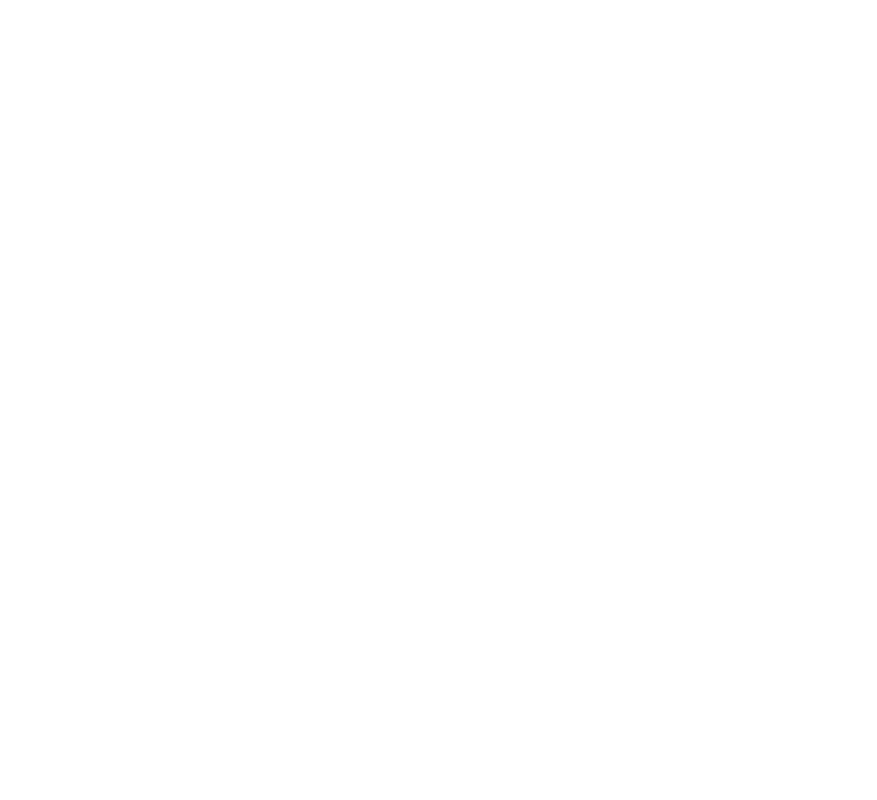
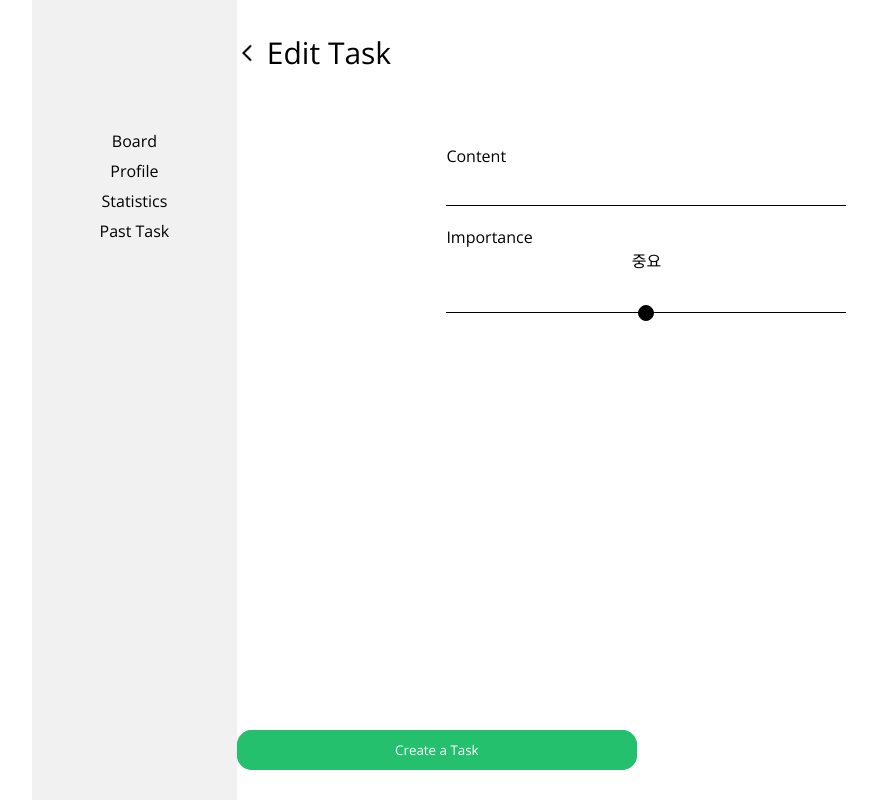
Before and after one commit to inkyu0103/Todolist-from-scratch, a React (Create React App) app: page /1/edit/1 in a window 1280 px wide. Shown: the whole page, without its empty margins (96-973 px from the left). Built offline with nearby package versions, Linux system fonts and the light colour scheme.

Commit message:
feat : 통계 컴포넌트 데이터 추가

```diff
--- a/src/App.js
+++ b/src/App.js
@@ -11,6 +11,7 @@ import {
   EditProfile,
 } from "./Pages";
 import {} from "react-router";
+import { EditTask } from "./Pages/EditTask";
 
 export const App = () => {
   return (
@@ -20,9 +21,10 @@ export const App = () => {
         <Route path="/" component={Landing} exact />
         <Route path="/join" component={Join} />
         <Route path="/login" component={Login} />
+        <Route path="/:id/edit/:postId" component={EditTask} />
+        <Route path="/:id/profile" component={Profile} />
         <Route path="/:id/statistic" component={Statistics} />
         <Route path="/:id/editprofile" component={EditProfile} />
-        <Route path="/:id/profile" component={Profile} />
         <Route path="/:id/addtask" component={AddTask} />
         <Route path="/:id" component={TodoMain} exact />
       </Switch>
--- /dev/null
+++ b/src/Pages/EditTask.js
@@ -0,0 +1,118 @@
+import styled from "@emotion/styled";
+import { useState } from "react";
+import { Add } from "../Button/Add";
+import { LoggedLayout } from "../Layout/LoggedLayout";
+import { useForm } from "react-hook-form";
+import { useDispatch } from "react-redux";
+import { editTodo } from "../store/actions";
+import { useParams } from "react-router";
+
+export const EditTask = () => {
+  const [importance, setImportance] = useState(1);
+  const {
+    register,
+    handleSubmit,
+    formState: { errors },
+  } = useForm();
+
+  const { postId, id } = useParams();
+
+  const dispatch = useDispatch();
+  const state = {
+    0: "보통",
+    1: "중요",
+    2: "매우급함",
+  };
+
+  const handleImportance = (e) => {
+    setImportance(e.target.value);
+  };
+
+  const onSubmit = ({ todo, priority }) => {
+    dispatch(editTodo({ todoId: postId, todo, priority }));
+  };
+
+  return (
+    <LoggedLayout title="Edit Task" goBack>
+      <AddTaskContainer onSubmit={handleSubmit(onSubmit)}>
+        <AddTaskWrapper>
+          <InputWrapper>
+            <AddTaskInputLabel htmlFor="todo">Content</AddTaskInputLabel>
+            <AddTaskInput
+              type="text"
+              id="todo"
+              {...register("todo", { required: true })}
+            />
+            {errors.todo?.type === "required" &&
+              "할 일은 반드시 입력하셔야 합니다."}
+          </InputWrapper>
+          <InputWrapper>
+            <AddTaskSlideLabel htmlFor="priority">Importance</AddTaskSlideLabel>
+            {state[importance]}
+            <AddTaskSlide
+              type="range"
+              min="0"
+              max="2"
+              id="slide"
+              defaultValue="1"
+              {...register("priority")}
+              onChange={handleImportance}
+            />
+          </InputWrapper>
+        </AddTaskWrapper>
+      </AddTaskContainer>
+      <Add />
+      <Add />
+    </LoggedLayout>
+  );
+};
+
+const AddTaskContainer = styled.form`
+  width: 100%;
+  height: 100%;
+  position: relative;
+  display: flex;
+  justify-content: center;
+`;
+
+const AddTaskWrapper = styled.div`
+  width: 100%;
+  height: 100%;
+  padding-top: 50px;
+`;
+
+const InputWrapper = styled.div`
+  width: 100%;
+  display: flex;
+  flex-direction: column;
+  align-items: center;
+  padding-top: 20px;
+`;
+
+const AddTaskInputLabel = styled.label`
+  width: 60%;
+  max-width: 400px;
+`;
+
+const AddTaskInput = styled.input`
+  width: 60%;
+  max-width: 400px;
+  outline: none;
+  border: none;
+  border-bottom: 1px solid black;
+  display: block;
+  padding-top: 20px;
+`;
+
+const AddTaskSlideLabel = styled.label`
+  width: 60%;
+  max-width: 400px;
+`;
+
+const AddTaskSlide = styled.input`
+  width: 60%;
+  max-width: 400px;
+  background-color: red;
+  display: block;
+  margin-top: 40px;
+`;
--- a/src/Pages/Statistics.js
+++ b/src/Pages/Statistics.js
@@ -1,21 +1,39 @@
 import styled from "@emotion/styled";
 import { Chart as ChartJS } from "chart.js/auto";
+import { useEffect, useState } from "react";
 import { Line } from "react-chartjs-2";
 import { LoggedLayout } from "../Layout/LoggedLayout";
+import CustomAxios from "../utils/api";
+import { useParams } from "react-router";
 
 export const Statistics = () => {
+  const [term, setTerm] = useState(1);
+  const [chartData, setChartData] = useState(null);
+  const { id } = useParams();
+  const handleTermChange = (e) => {
+    setTerm(e.target.value);
+  };
+
+  useEffect(() => {
+    const getChartData = async () => {
+      const result = await CustomAxios.get(`/todo/${id}/chart?term=${term}`);
+      setChartData(result);
+      console.log(chartData);
+    };
+    getChartData();
+  }, [term]);
+
   return (
     <LoggedLayout title="Statistics" goBack>
       <StatisticsContainer>
         <StatisticsPeriodContainer>
-          <StatisticsPeriod type="select">
-            <option value="day">일간</option>
-            <option value="week">주간</option>
-            <option value="month">월간</option>
+          <StatisticsPeriod type="select" onChange={handleTermChange}>
+            <option value={1}>하루</option>
+            <option value={7}>7일</option>
           </StatisticsPeriod>
         </StatisticsPeriodContainer>
         <StatisticsContentContainer>
-          <Line data={data} />
+          <Line data={chartData || data} />
         </StatisticsContentContainer>
       </StatisticsContainer>
     </LoggedLayout>
--- a/src/component/TodoItem.js
+++ b/src/component/TodoItem.js
@@ -2,7 +2,12 @@ import styled from "@emotion/styled";
 import { useDispatch, useSelector } from "react-redux";
 import checked from "../assets/images/checked.png";
 import unchecked from "../assets/images/unchecked.png";
+import edit from "../assets/images/pencil.png";
+
+import { Icon } from "../Button/Icon";
 import { toggleTodo } from "../store/actions/todoAction";
+import { history } from "../store/store";
+import { useParams } from "react-router";
 
 const toggleMap = {
   SET_ALL: 0,
@@ -11,16 +16,22 @@ const toggleMap = {
 };
 export const TodoItem = ({ content, isCheck, id }) => {
   const dispatch = useDispatch();
+  const { id: userId } = useParams();
   const { toggleType } = useSelector((state) => state.type);
 
   const handleClick = () => {
     dispatch(toggleTodo({ todoId: id, toggleType: toggleMap[toggleType] }));
   };
 
+  const handleEditClick = () => {
+    history.push(`/${userId}/edit/${id}`);
+  };
+
   return (
-    <TodoItemContainer onClick={handleClick}>
+    <TodoItemContainer>
       <TodoItemContent>{content}</TodoItemContent>
-      <TodoItemComplete isCheck={isCheck}></TodoItemComplete>
+      <Icon image={edit} handleClick={handleEditClick} />
+      <TodoItemComplete isCheck={isCheck} onClick={handleClick} />
     </TodoItemContainer>
   );
 };
--- /dev/null
+++ b/src/store/actions/chartAction.js
@@ -0,0 +1,18 @@
+export const GET_CHART_DATA = "GET_CHART_DATA";
+
+export const SUCCESS_GET_CHART = "SUCCESS_GET_CHART";
+
+//redux saga 내부에서 put 하는 함수들
+
+export const SEND_SUCCESS_CHART = ({ chartData }) => ({
+  type: SUCCESS_GET_CHART,
+  chartData,
+});
+
+// 컴포넌트에서 dispatch 하는 함수들
+
+export const getChartData = ({ userId, term }) => ({
+  type: GET_CHART_DATA,
+  userId,
+  term,
+});
--- /dev/null
+++ b/src/store/reducers/chart.js
@@ -0,0 +1,14 @@
+import { SUCCESS_GET_CHART } from "../actions/chartAction";
+
+const initialState = {
+  data: [],
+};
+
+export const chart = (state = initialState, action) => {
+  switch (action.type) {
+    case SUCCESS_GET_CHART:
+      return { ...state, data: action.chartData };
+    default:
+      return state;
+  }
+};
--- a/src/store/reducers/index.js
+++ b/src/store/reducers/index.js
@@ -1,9 +1,8 @@
 import { combineReducers } from "redux";
-import storage from "redux-persist/lib/storage";
 import { auth } from "./auth";
-import { statistic } from "./statistic";
 import { todo } from "./todo";
 import { type } from "./type";
+import { chart } from "./chart";
 import { connectRouter } from "connected-react-router";
 
 const createRootReducer = (history) =>
@@ -11,6 +10,7 @@ const createRootReducer = (history) =>
     auth,
     todo,
     type,
+    chart,
     router: connectRouter(history),
   });
 
--- /dev/null
+++ b/src/store/saga/chart.js
@@ -0,0 +1,15 @@
+import { call } from "@redux-saga/core/effects";
+import CustomAxios from "../../utils/api";
+
+export function* getChartDataSaga({ userId, term }) {
+  try {
+    const result = yield call(
+      CustomAxios.get,
+      `/todo/${userId}/chart?term=${term}`
+    );
+
+    console.log(result);
+  } catch (e) {
+    console.error(e);
+  }
+}
--- a/src/store/saga/index.js
+++ b/src/store/saga/index.js
@@ -1,4 +1,5 @@
 import { all, takeEvery } from "redux-saga/effects";
+import { GET_CHART_DATA } from "../actions/chartAction";
 import {
   POST_SIGNIN_REQUEST,
   POST_SIGNUP_REQUEST,
@@ -14,6 +15,7 @@ import {
   PUT_TOGGLE_REQUEST,
 } from "../actions/todoAction";
 import { changePasswordSaga, postSignInSaga, postSignUpSaga } from "./auth";
+import { getChartDataSaga } from "./chart";
 import {
   addPostSaga,
   deletePostSaga,
--- a/src/store/saga/post.js
+++ b/src/store/saga/post.js
@@ -80,11 +80,16 @@ export function* deletePostSaga({ todoId }) {
 }
 
 // 글을 수정 할 때 실행되는saga입니다.
-export function* putPostSaga({ id, todo, priority }) {
+export function* putPostSaga({ todoId, todo, priority }) {
+  console.log(todoId, todo, priority);
   try {
-    yield CustomAxios.put(`/todo/${id}`, { content: todo, priority });
+    yield CustomAxios.put(`/todo/${todoId}/content`, {
+      content: todo,
+      priority,
+    });
     const todos = yield call(CustomAxios.get, "/todo");
     yield put(SEND_SUCCESS_PUT_TODO({ todos }));
+    history.goBack();
   } catch (e) {
     yield put({
       type: "SHOW_MESSAGE",
```
